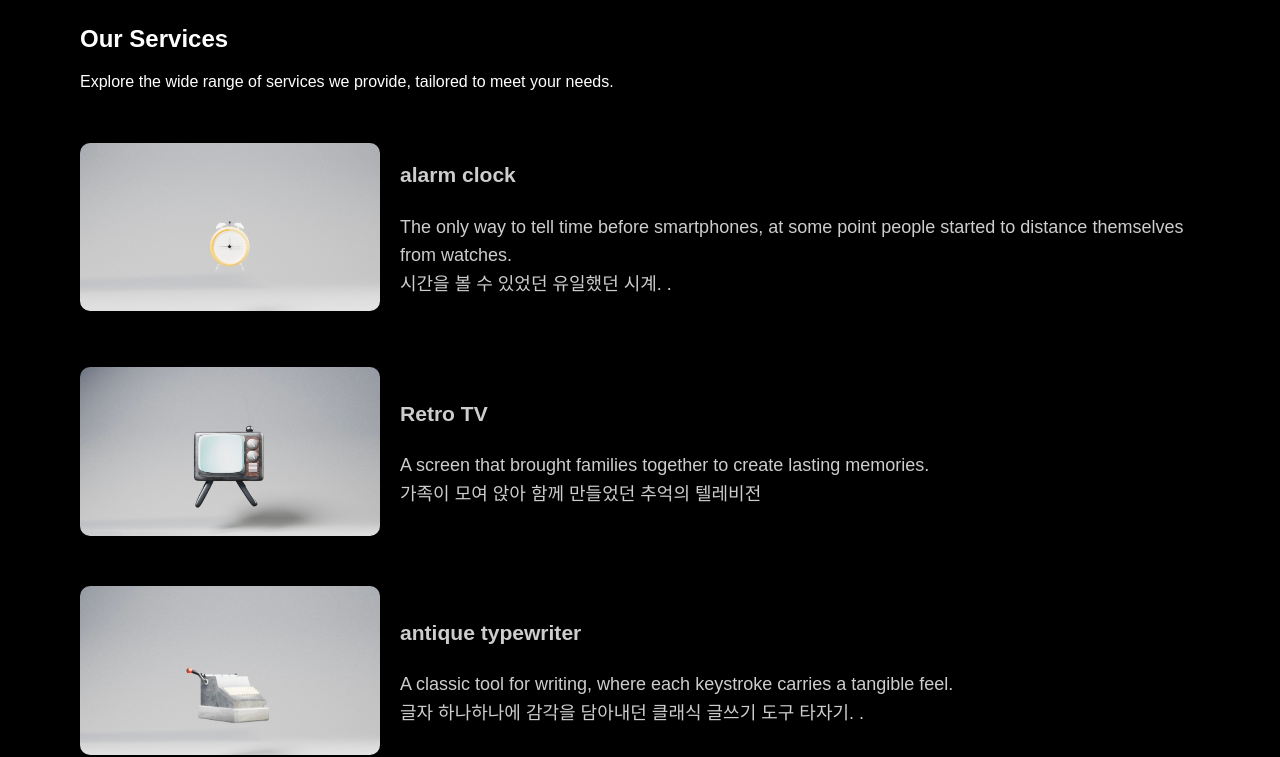
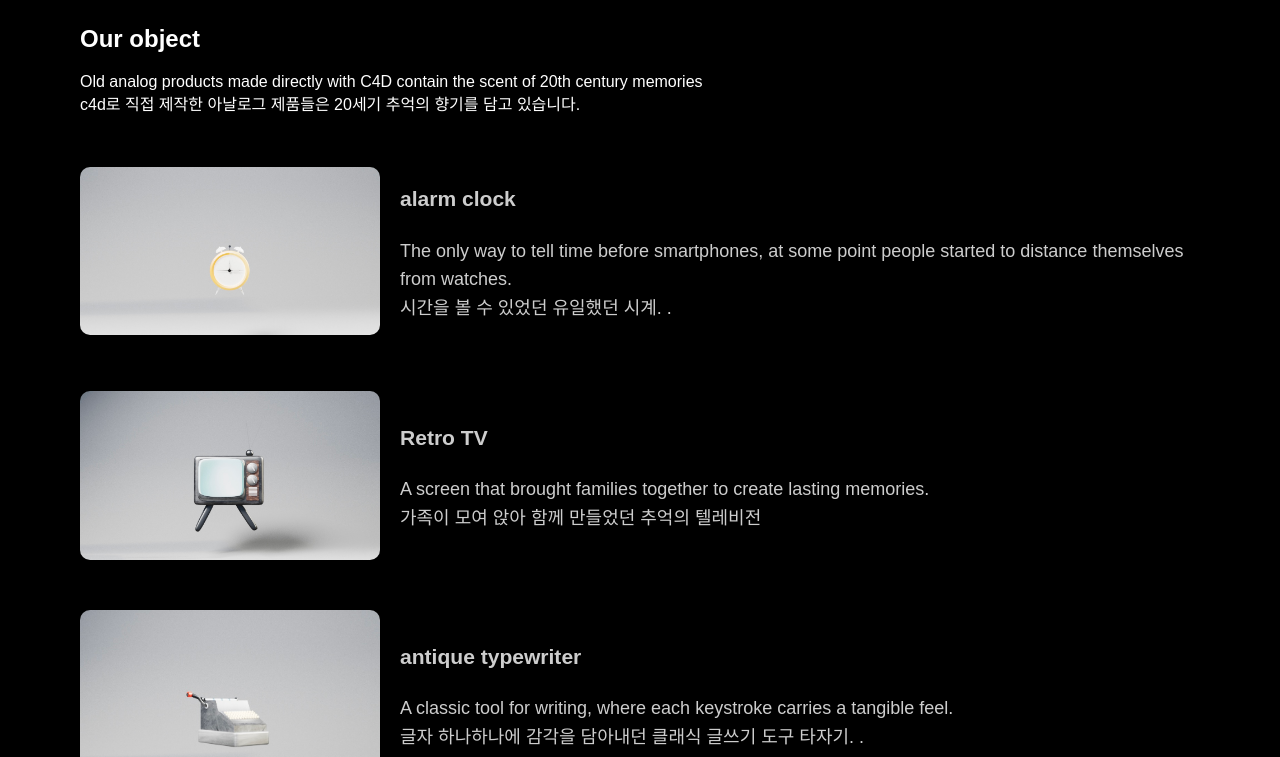
Before and after one commit to eunjin-Bae/analogsound, a website built with webpack: page services.html in a window 1280 px wide. Shown: the part 75-832 px from the top of the page. Built offline with nearby package versions, Linux system fonts and the light colour scheme.

Commit message:
Update services.html

```diff
--- a/services.html
+++ b/services.html
@@ -78,8 +78,9 @@
     <div class="services-container">
           <!-- 여백에 추가할 글 -->
     <div class="services-intro">
-        <h2>Our Services</h2>
-        <p>Explore the wide range of services we provide, tailored to meet your needs.</p>
+        <h2>Our object</h2>
+        <p>Old analog products made directly with C4D contain the scent of 20th century memories<br>
+            c4d로 직접 제작한 아날로그 제품들은 20세기 추억의 향기를 담고 있습니다. </p>
     </div>
         <!-- 1번째 서비스 -->
         <div class="service-item">
```
